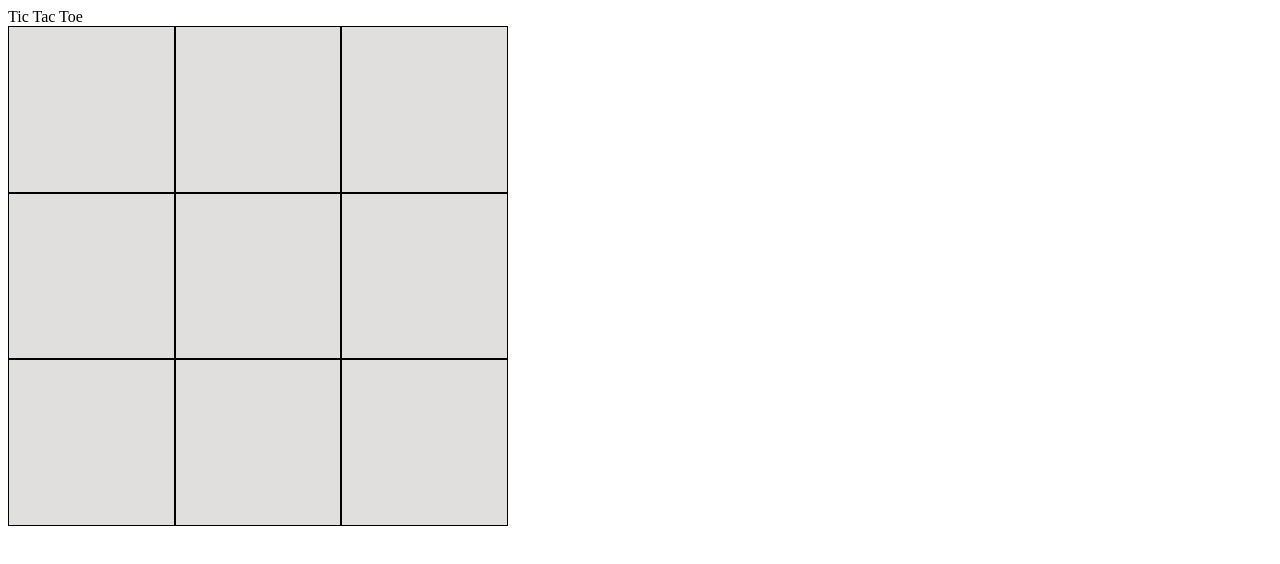
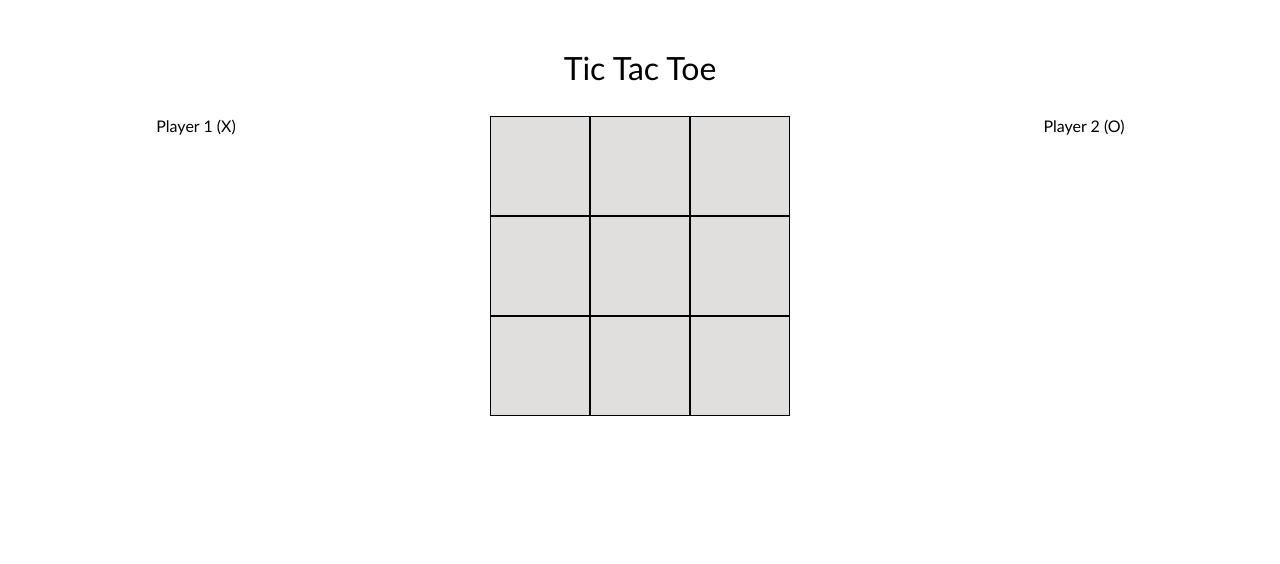
Before and after one commit to denriq55/tic-tac-toe, a plain HTML site: page index.html in a window 1280 px wide. Both pictures are taken after a click on the button "Start Game". Drawn offline with Linux system fonts and the light colour scheme.

Commit message:
add display, player info containers and declare winner logic

```diff
--- a/index.html
+++ b/index.html
@@ -12,23 +12,37 @@
         <div class="game-name">Tic Tac Toe</div>
     </header>
         <dialog id="start">
+
             <form method = "dialog">
+                <h3>Tic Tac Toe</h3>
                 <label>
-                    Player 1 Name:
+                    (X) Player 1 Name:
                     <input type="text" id="p1name" name="p1name">
                 </label>
 
                 <label>
-                    Player 2 Name:
+                    (O) Player 2 Name:
                     <input type="text" id="p2name" name="p2name">
                 </label>
                 <button type="button" id="start-button">Start Game</button>
             </form>
         </dialog>
 
-    <div class="board">
+        <dialog id="rematch">
+            <div class="declare-winner"></div>
+            <button class="rematch-button">Rematch</button>
+            <button type="new-game">New Game</button>
+        </dialog>
+
+    <div class="board"></div>
+    <div class="player1display">
 
     </div>
 
+    <div class="player2display">
+
+    </div>
+
+
 </body>
 </html>
--- a/script.js
+++ b/script.js
@@ -2,6 +2,8 @@
 const game = {
     winner: false,
     arrayCells: [],
+    score: 0,
+    rematchDialog: document.querySelector("#rematch"),
     winningCombination: [
         [0, 1, 2],
         [3, 4, 5],
@@ -23,29 +25,47 @@ const game = {
         startDialog.showModal();
 
         startButton.addEventListener("click", () => {
-        const playerOneName = document.querySelector("#p1name").value
-        const playerTwoName = document.querySelector("#p2name").value
 
-        this.getPlayers( playerOneName, playerTwoName );
+
+            this.getPlayers();
             this.createGameBoard();
 
             startDialog.close()
         });
 
+
+
     },
 
 
     getPlayers(playerOneName, playerTwoName ) {
+        playerOneName = document.querySelector("#p1name").value;
+        playerTwoName = document.querySelector("#p2name").value;
+
+        console.log('Player One Name:', playerOneName);
+        console.log('Player Two Name:', playerTwoName);
+
          this.players = [
             {
                 name: playerOneName,
-                marker: "X"
+                marker: "X" ,
+                score: ""
             },
             {
                 name: playerTwoName,
-                marker:  "O"
+                marker:  "O",
+                score: ""
             }
         ];
+
+        //show players info on screen
+        const player1Box = document.querySelector(".player1display")
+        const player2Box = document.querySelector(".player2display")
+
+
+        player1Box.textContent = "Player 1 " + playerOneName.toUpperCase() + " (X)"
+        player2Box.textContent = "Player 2 " + playerTwoName.toUpperCase() + " (O)".toUpperCase()
+
 
         this.activePlayer = this.players[0]
 
@@ -98,33 +118,52 @@ const game = {
         for (let i = 0; i < this.winningCombination.length; i++) {
             const [a, b, c] = this.winningCombination[i];
 
-            if (this.arrayCells[a].textContent !== '' &&
+            for (const player of this.players) {
+                if (this.arrayCells[a].textContent === player.marker &&
                     this.arrayCells[a].textContent === this.arrayCells[b].textContent &&
                     this.arrayCells[a].textContent === this.arrayCells[c].textContent)
+
                     {
-                this.winner = true
-                console.log(`${this.activePlayer.name} is the winner!`)
-                setTimeout(()=> {
-                    this.restartGame();
-                }, 1000)
 
+                    this.winner = true;
+
+                   const declareWinner = document.querySelector(".declare-winner");
+                  declareWinner.textContent = `${player.name} is the winner!`
+                  this.rematchDialog.showModal()
+                  this.playAgain();
                    return
+                    };
+
+
+                };
+        };
+
+    },
+
+
+       playAgain() {
+        const rematchButton = document.querySelector(".rematch-button")
+            rematchButton.addEventListener("click", () => {
+            this.arrayCells.forEach((cell) => cell.textContent = "");
+            this.rematchDialog.close()
+
+        })
     }
+
+
 
     }
 
 
-    },
-
-    restartGame() {
+    /*restartGame() {
         if (this.winner) {
             this.arrayCells.forEach(cell => {
                 cell.textContent = '';
             });
         }
 
-        }
-}
+        },
+    */
 
 
 game.startGame()
--- a/styles.css
+++ b/styles.css
@@ -1,9 +1,29 @@
+
+body {
+    display: grid;
+    grid-template-columns: 1fr 2fr 1fr;
+    grid-template-rows: 20% 1fr;
+    margin: 3rem;
+
+}
+
+header {
+    font-family: 'Gill Sans', 'Gill Sans MT', Calibri, 'Trebuchet MS', sans-serif;
+    text-align: center;
+    grid-column: 2;
+    grid-row: 1;
+    font-size: 2rem;
+
+}
 .board {
     display: grid;
     grid-template-columns: repeat(3, 1fr);
     grid-template-rows: repeat(3, 1fr);
-    width: 500px;
-    height: 500px;
+    width: 300px;
+    height: 300px;
+    grid-column: 2;
+    grid-row: 2;
+    margin: auto;
 
 }
 
@@ -12,3 +32,35 @@
     background-color: rgb(225, 222, 222);
 
 }
+
+h3 {
+    text-align: center;
+    font-family: 'Gill Sans', 'Gill Sans MT', Calibri, 'Trebuchet MS', sans-serif;
+}
+
+form {
+    display: flex;
+    flex-direction: column;
+}
+
+
+
+.player1display,
+.player2display {
+    font-family: 'Gill Sans', 'Gill Sans MT', Calibri, 'Trebuchet MS', sans-serif;
+    justify-self: center;
+
+}
+.player1display {
+
+
+    font-size: 1rem;
+    grid-column: 1;
+    grid-row: 2;
+
+}
+
+.player2display {
+    grid-column: 3;
+    grid-row: 2;
+}
```
Lines whose indentation alone changed are shown as unchanged.
